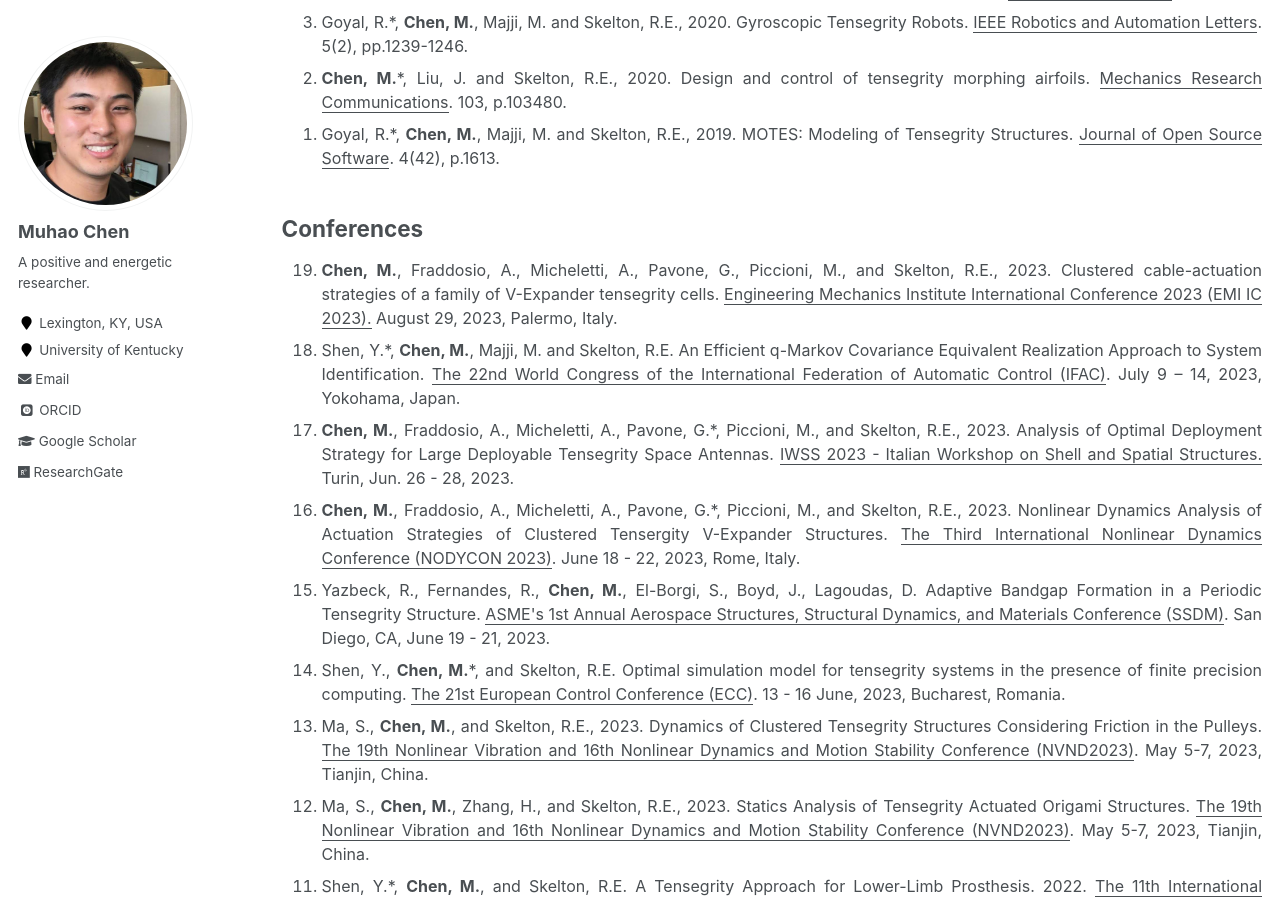
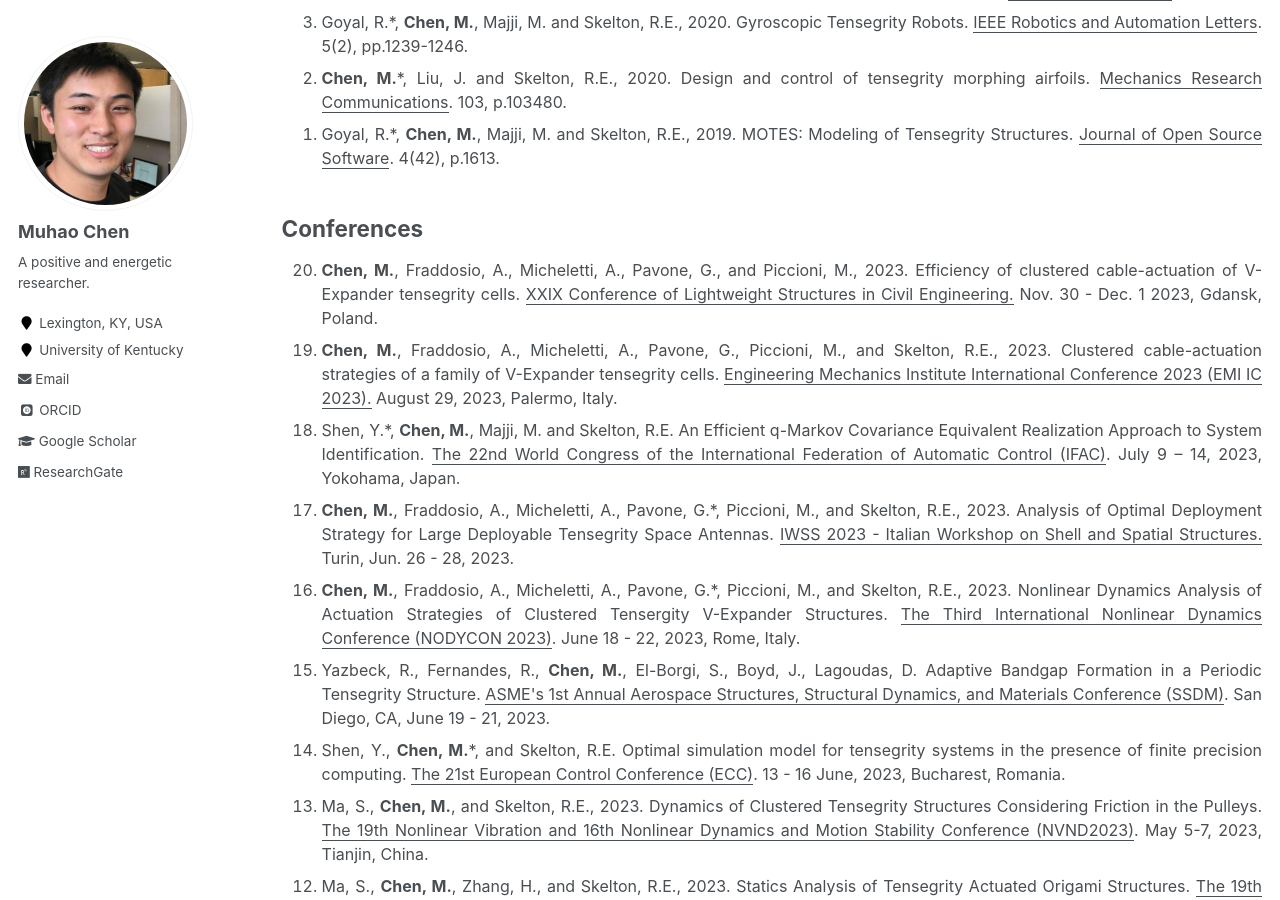
Before and after one commit to Muhao-Chen/muhao-chen.github.io, a Jekyll site: the page built from _pages/publication.md, in a window 1280 px wide and 900 px high, scrolled down 1280 px. Built offline with Jekyll 4.4.1, drawn with Linux system fonts in a browser that asks for light colours; some web fonts are replaced.

Commit message:
Update publication.md

```diff
--- a/_pages/publication.md
+++ b/_pages/publication.md
@@ -44,6 +44,7 @@ toc: true
 ## Conferences
 <font size=3>
 <ol reversed>
+<li> <strong>Chen, M.</strong>, Fraddosio, A., Micheletti, A., Pavone, G., and Piccioni, M., 2023. Efficiency of clustered cable-actuation of V-Expander tensegrity cells. <u>XXIX Conference of Lightweight Structures in Civil Engineering.</u> Nov. 30 - Dec. 1 2023, Gdansk, Poland. </li>
 <li> <strong>Chen, M.</strong>, Fraddosio, A., Micheletti, A., Pavone, G., Piccioni, M., and Skelton, R.E., 2023. Clustered cable-actuation strategies of a family of V-Expander tensegrity cells. <u>Engineering Mechanics Institute International Conference 2023 (EMI IC 2023).</u> August 29, 2023, Palermo, Italy. </li>
 <li> Shen, Y.*, <strong>Chen, M.</strong>, Majji, M. and Skelton, R.E. An Efficient q-Markov Covariance Equivalent Realization Approach to System Identification. <u>The 22nd World Congress of the International Federation of Automatic Control (IFAC)</u>. July 9 – 14, 2023, Yokohama, Japan. </li>
 <li> <strong>Chen, M.</strong>, Fraddosio, A., Micheletti, A., Pavone, G.*, Piccioni, M., and Skelton, R.E., 2023. Analysis of Optimal Deployment Strategy for Large Deployable Tensegrity Space Antennas. <u>IWSS 2023 - Italian Workshop on Shell and Spatial Structures.</u> Turin, Jun. 26 - 28,  2023. </li>
```
